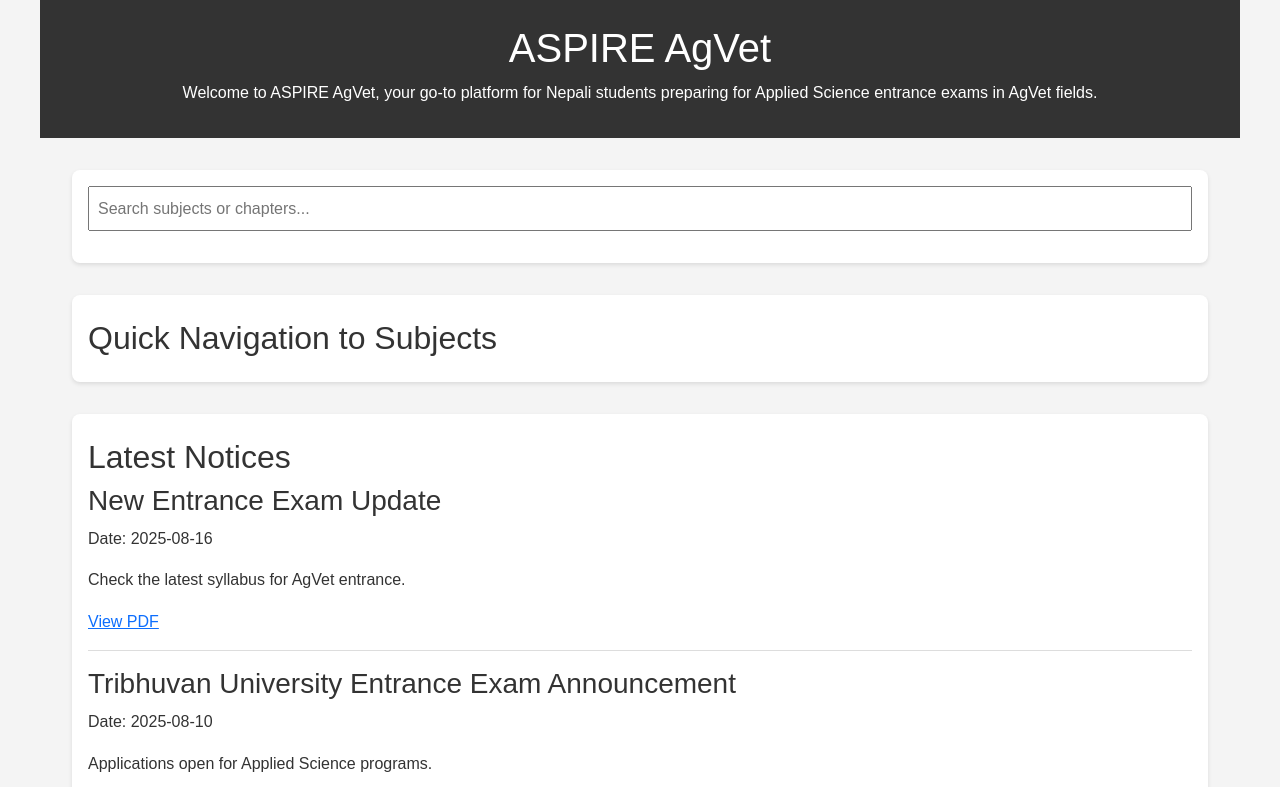
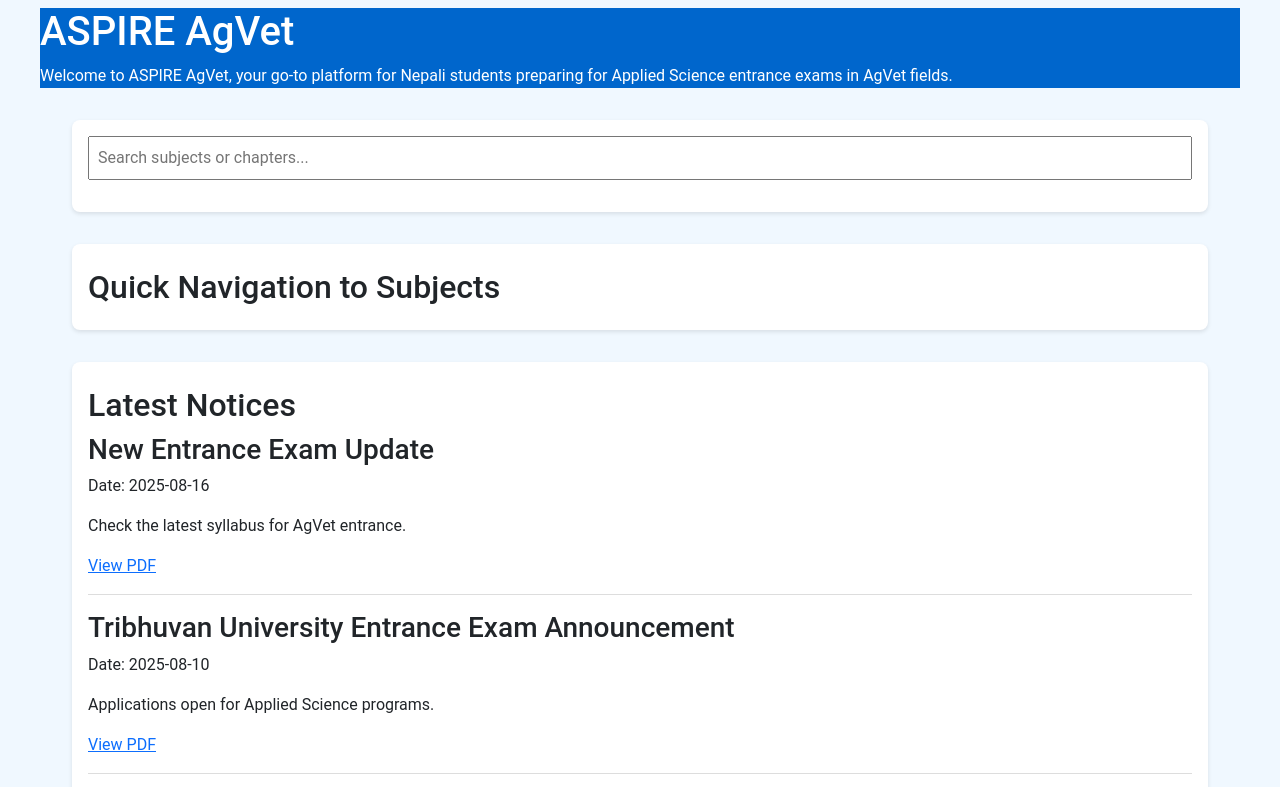
Before and after one commit to globalwilderness1-pixel/AgVet-ASPIRE, a plain HTML site: page index.html in a window 1280 px wide. Shown: the top 787 px of the page. Drawn offline with nearby package versions, Linux system fonts and the light colour scheme; files that its build step writes are made by us from their sources; no server answers; files whose address does not match are found by name.

Commit message:
Update style.css

```diff
--- a/Ag vet aspire/css/style.css
+++ b/Ag vet aspire/css/style.css
@@ -1,19 +1,13 @@
 /* Mobile-first responsive design */
 body {
-    font-family: Arial, sans-serif;
-    margin: 0;
-    padding: 0;
-    line-height: 1.6;
-    color: #333;
-    background-color: #f4f4f4;
+    font-family: 'Roboto', sans-serif;
+    background-color: #f0f8ff; /* light blue background */
+}
+header {
+    background-color: #0066cc; /* bright header */
+    color: white;
 }
 
-header {
-    background-color: #333;
-    color: white;
-    padding: 1rem;
-    text-align: center;
-}
 
 h1, h2 {
     margin: 0.5rem 0;
@@ -112,4 +106,5 @@
     #subjects-list {
         justify-content: center;
     }
+
 }
```
